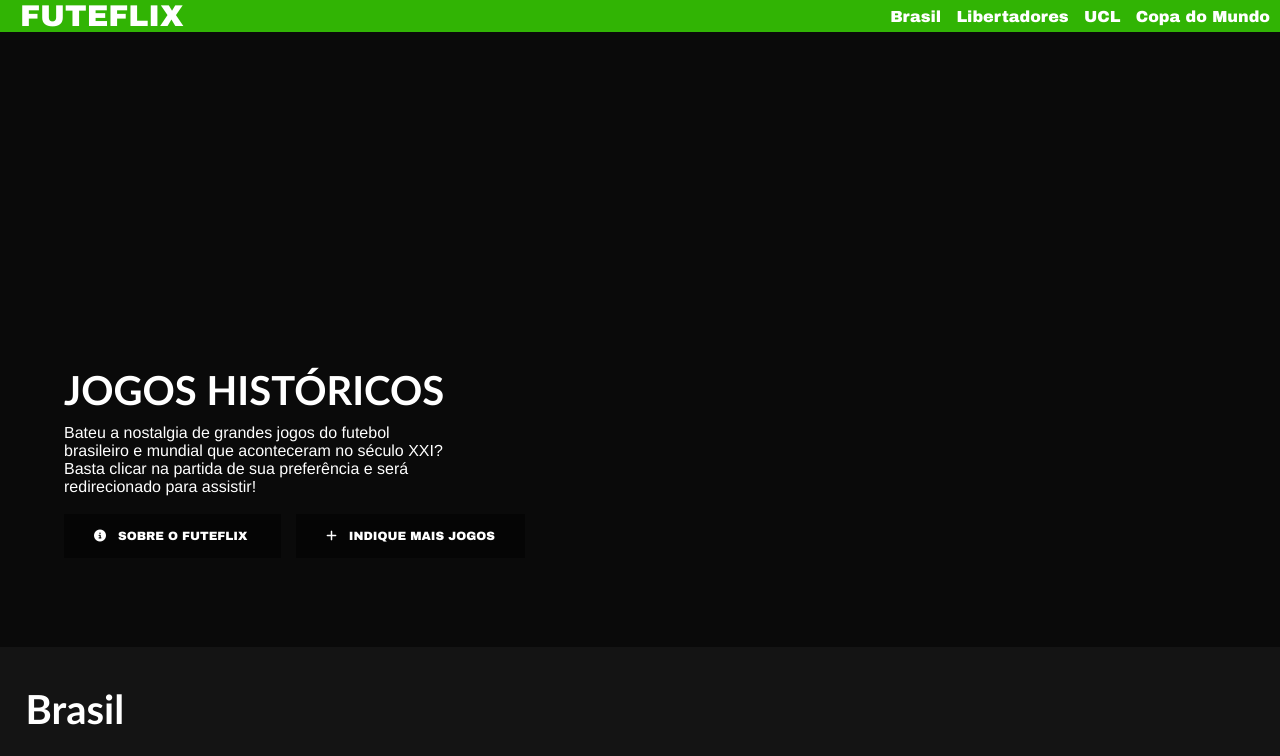
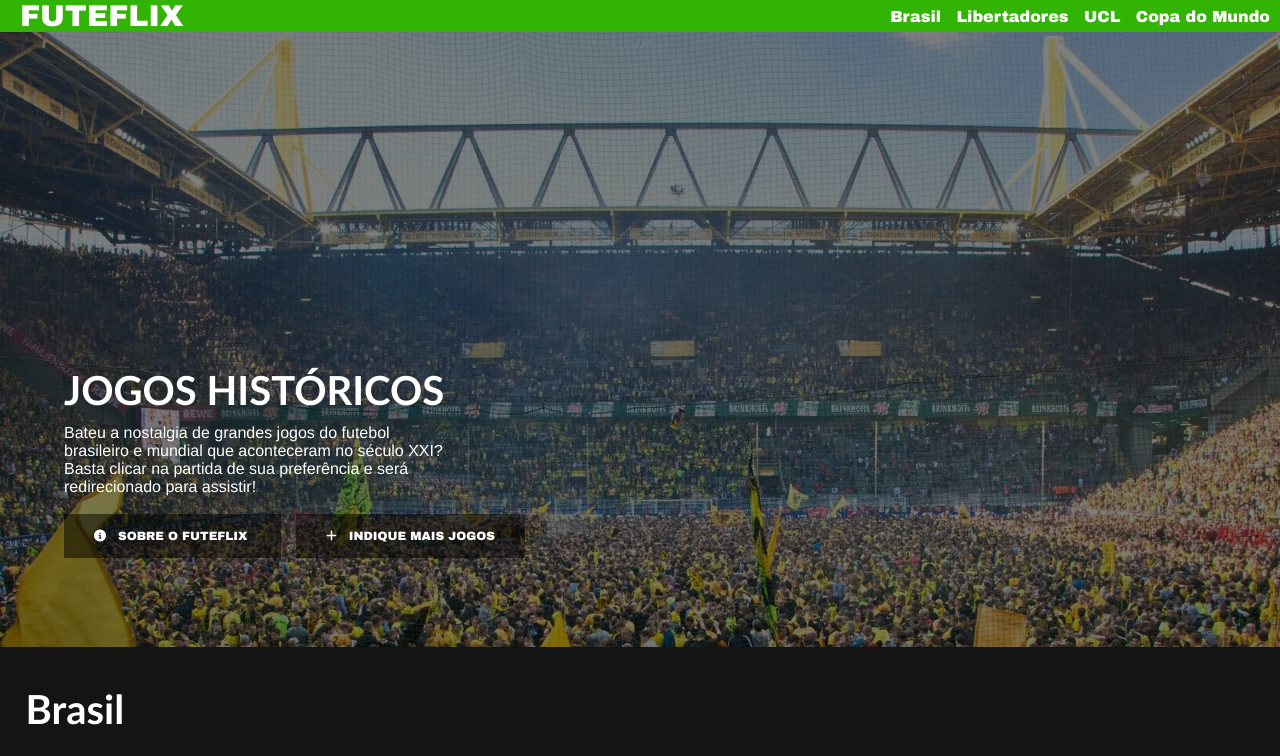
Before and after one commit to SidcleyBarros/Futeflix, a plain HTML site: page index.html in a window 1280 px wide. Shown: the top 756 px of the page. Drawn offline with nearby package versions, Linux system fonts and the light colour scheme; the site is published under a folder, as on GitHub Pages, so addresses that start at the root find nothing.

Commit message:
Update style.css

```diff
--- a/css/style.css
+++ b/css/style.css
@@ -62,7 +62,7 @@ color: var(--branco);
 
 .banner{
     font-size: 16px;
-    background:linear-gradient(rgba(0,0,0,.50), rgba(0,0,0,.50)), url('/img/torcida.png');
+    background:linear-gradient(rgba(0,0,0,.50), rgba(0,0,0,.50)), url('../img/torcida.png');
 
     height: 615px;
     background-size: cover;
```
